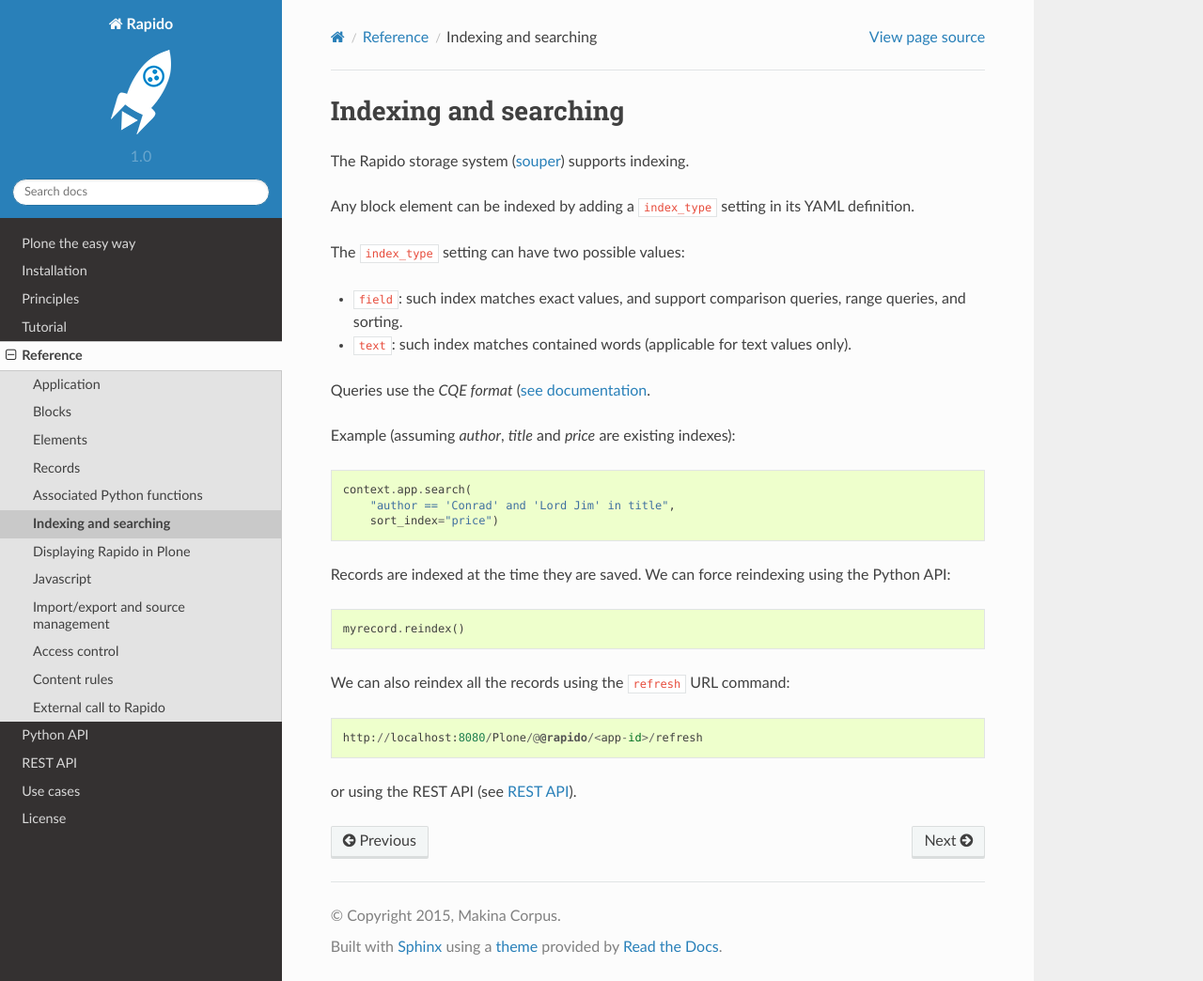
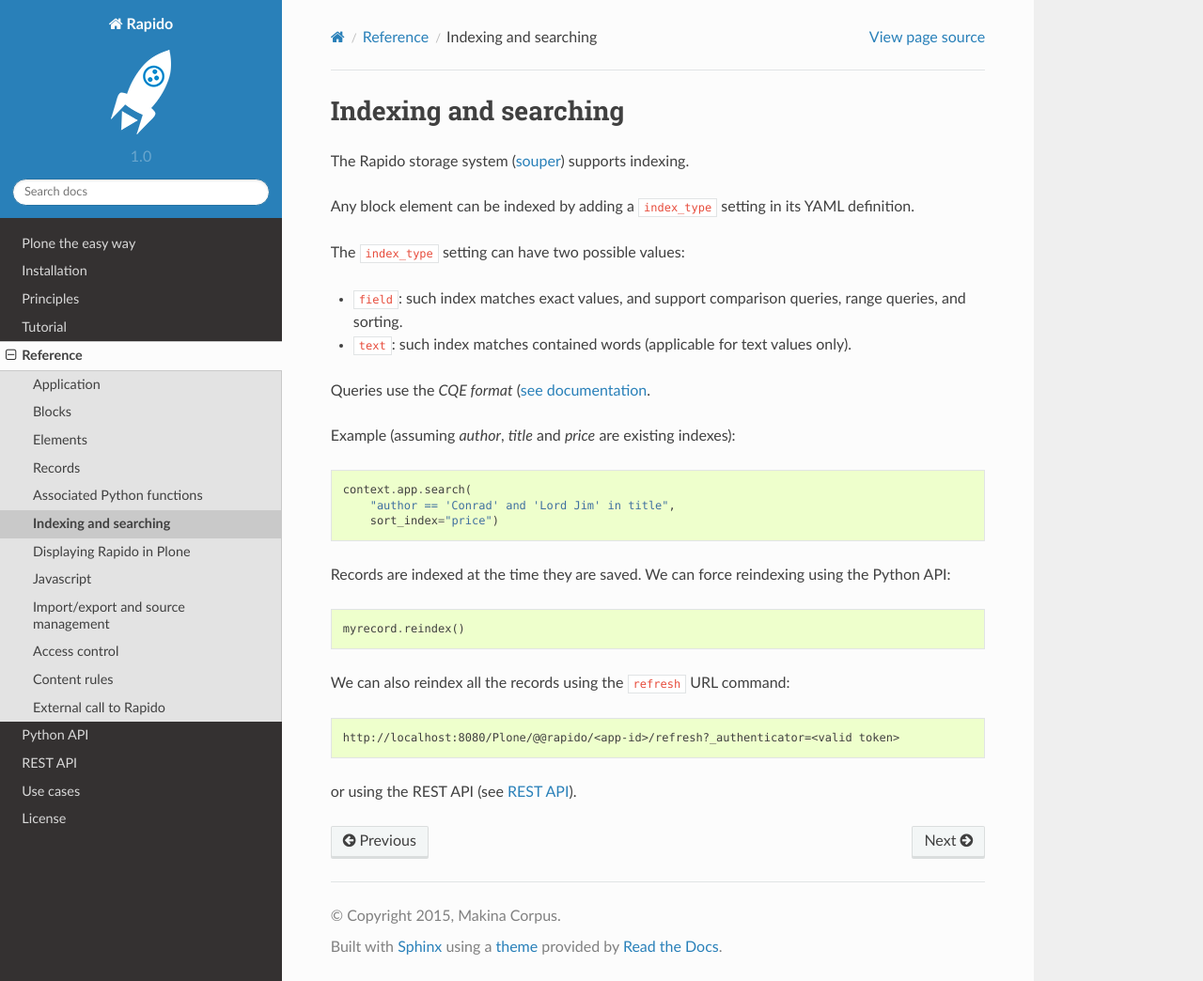
Before and after one commit to collective/rapido.plone, a Sphinx documentation site: the page built from docs/reference/indexing.rst, in a window 1280 px wide and 1044 px high. Shown: the whole window at 94% size. Built offline with Sphinx 7.4.7 and the Read the Docs theme 2.0.0, drawn with Linux system fonts in a browser that asks for light colours.

Commit message:
fix doc about refresh

```diff
--- a/docs/reference/indexing.rst
+++ b/docs/reference/indexing.rst
@@ -32,6 +32,6 @@
 
 We can also reindex all the records using the ``refresh`` URL command::
 
-    http://localhost:8080/Plone/@@rapido/<app-id>/refresh
+    http://localhost:8080/Plone/@@rapido/<app-id>/refresh?_authenticator=<valid token>
 
 or using the REST API (see :doc:`../rest`).
```
